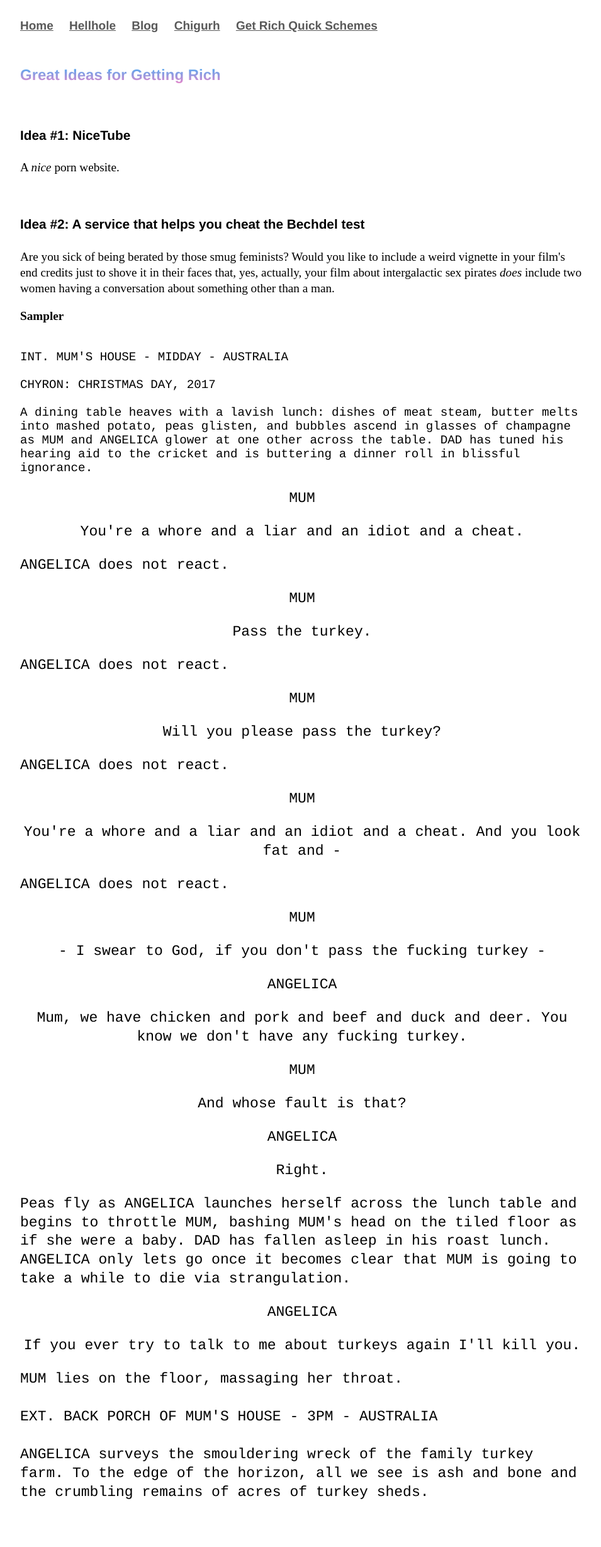
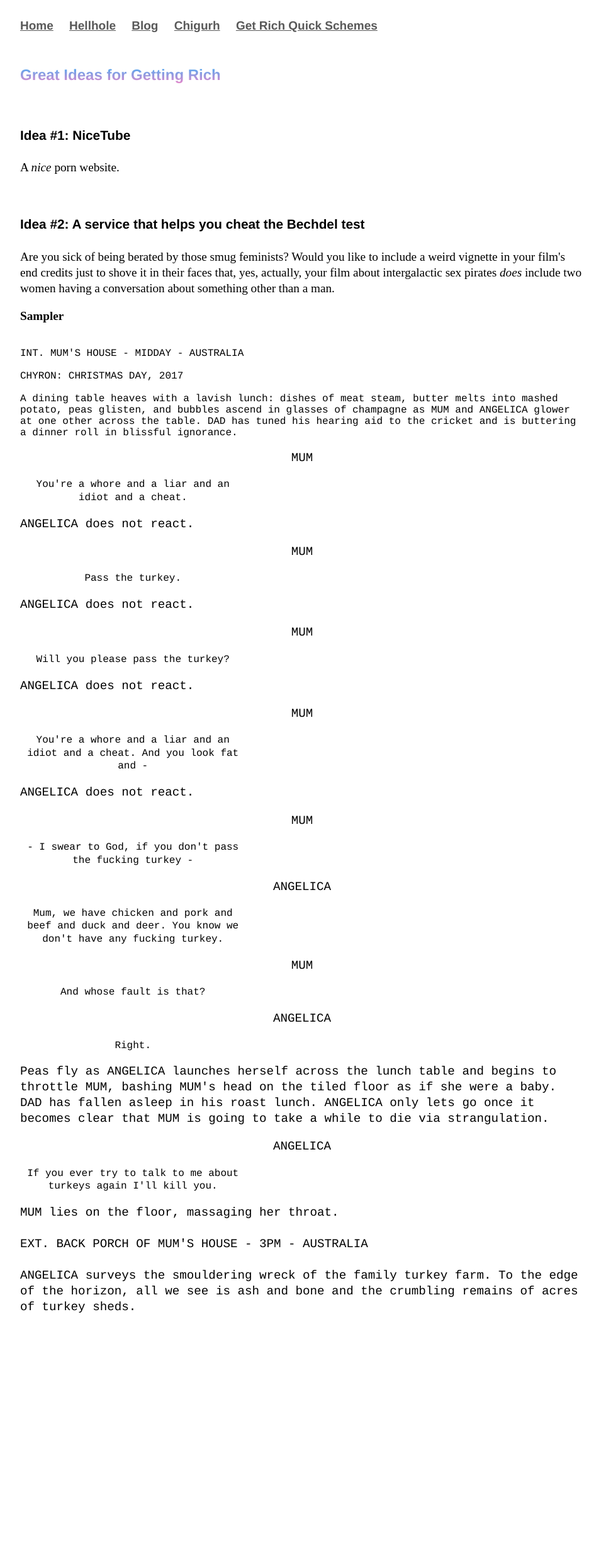
Before and after one commit to Pinelife/pinelife.github.io, a Jekyll site: the page schemes/index.html, which Jekyll copies as it is, in a window 1280 px wide. Shown: the whole page at 63% size, without its empty margins (160-1115 px from the left). Built offline with Jekyll 4.4.1, drawn with Linux system fonts in a browser that asks for light colours; after the commit the page ends 2155 px from its top, so only the background shows below that.

Commit message:
Update main.css

```diff
--- a/css/main.css
+++ b/css/main.css
@@ -26,11 +26,12 @@
 /*Novelty formatting for mini script on schemes page*/
 .script{
         font-family: 'Courier';
-        font-size:1.2em;
+        font-size:1em;
 }
 
  .script2 {
-    width 40%;
+    width: 40%;
+     font-size:1em;
 }
 
 .Satan {
```
